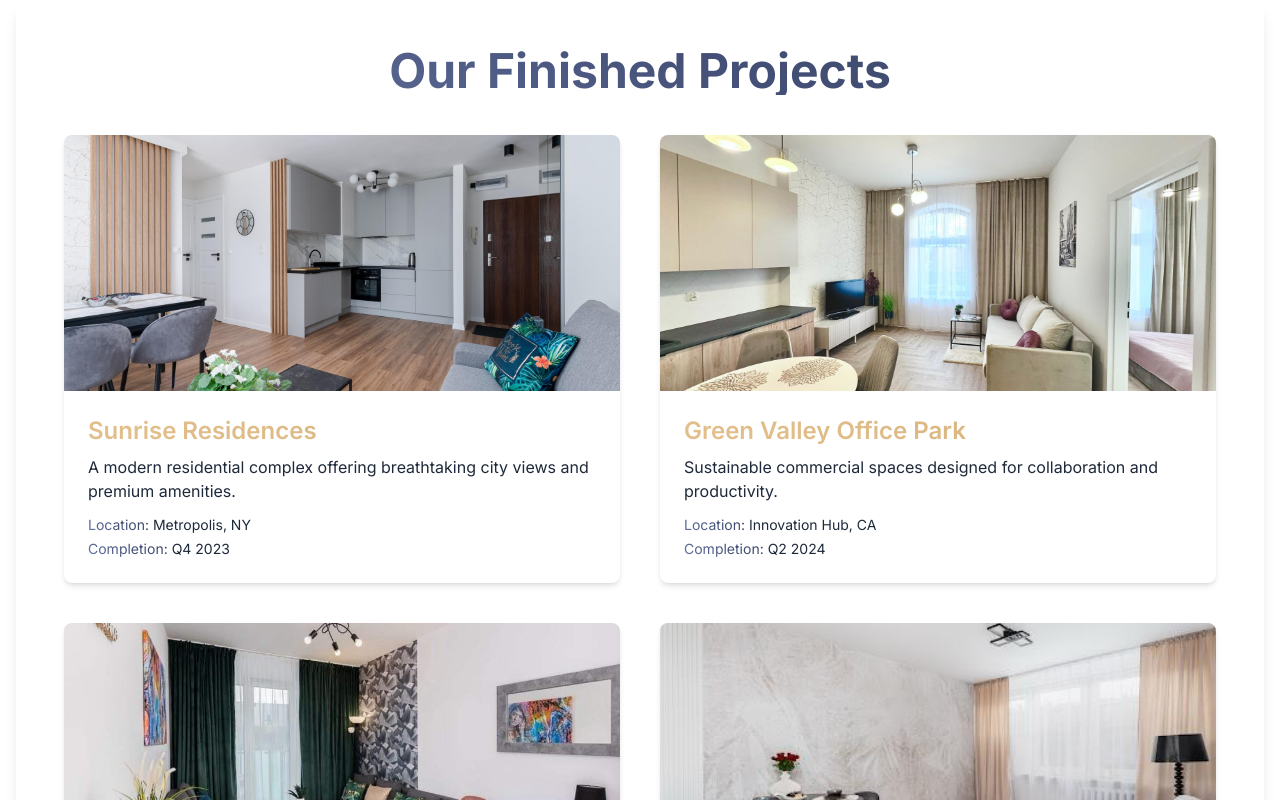
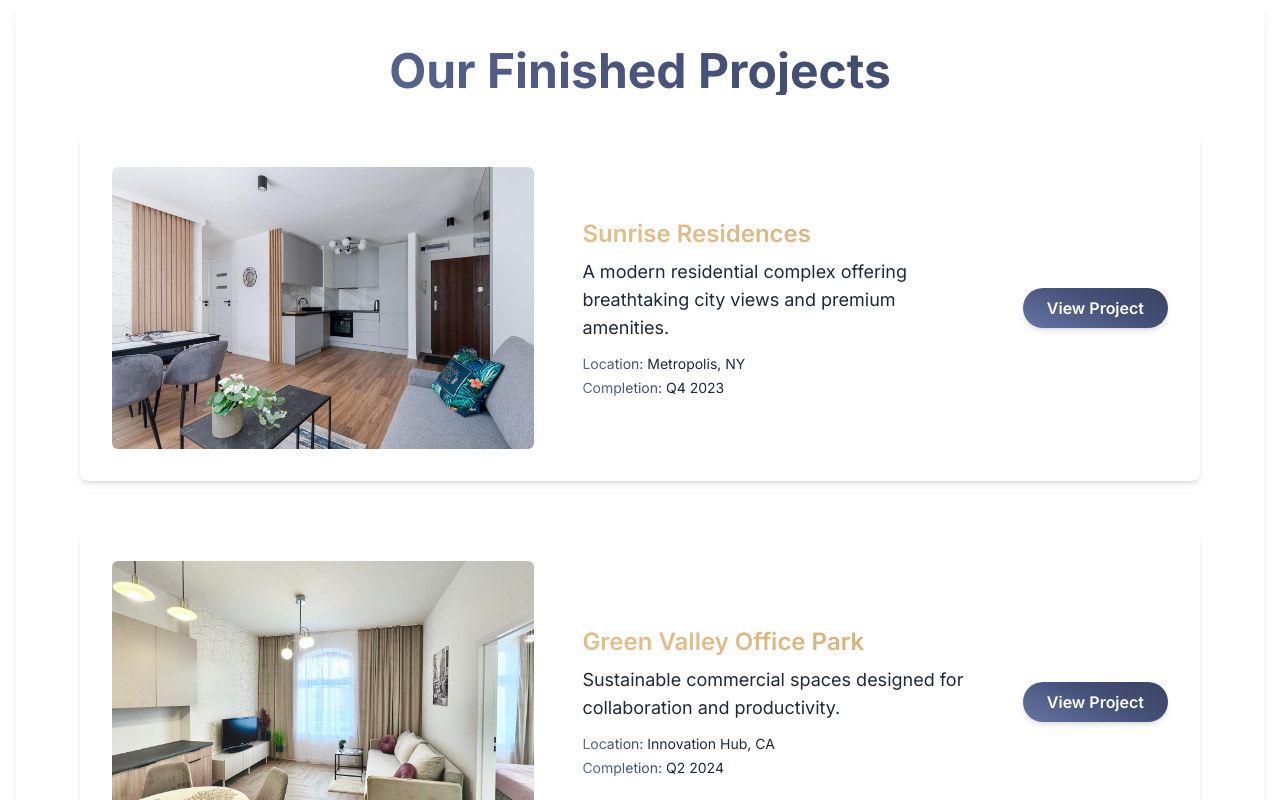
Before and after one commit to karol-wojak/real_estate_website, a React (Vite) app: page / in a window 1280 px wide. Shown: the part 1020-1820 px from the top of the page. Built offline with nearby package versions, Linux system fonts and the light colour scheme.

Commit message:
Change portfolio section style

```diff
--- a/src/index.css
+++ b/src/index.css
@@ -45,6 +45,37 @@
   color: transparent; /* Fallback */
 }
 
+/* For Portfolio Images Aspect Ratio */
+.portfolio-image-aspect {
+  /* Calculate height based on 800/534 ratio */
+  /* This method uses aspect-ratio property, widely supported in modern browsers */
+  aspect-ratio: 800 / 534;
+  /* Older fallback (less ideal if not strictly necessary for IE/older Edge)
+     padding-bottom: (534 / 800) * 100%;
+     height: 0;
+  */
+}
+
+/* For Portfolio Buttons */
+.btn-gradient-dark-blue {
+  background-image: var(--gradient-dark-blue);
+  color: var(--color-white); /* White text on dark blue gradient */
+  border: none; /* Ensure no default button border */
+  cursor: pointer;
+}
+
+.btn-gradient-dark-blue:hover {
+  background-image: var(--gradient-gold);
+  color: var(--color-black); /* Black text on gold gradient for better contrast */
+}
+
+.portfolio-row {
+  max-width: 1120px; /* Set max width */
+  /* max-height: 234px; */
+  margin-left: auto; /* Center the row horizontally */
+  margin-right: auto;
+}
+
 /* Global Styles */
 body {
     font-family: 'Inter', sans-serif;
--- a/src/pages/Portfolio.jsx
+++ b/src/pages/Portfolio.jsx
@@ -5,25 +5,39 @@ const PortfolioPage = ({ projects }) => (
   <section id="portfolio-section" className="bg-white p-6 md:p-12 rounded-xl shadow-lg transition-all duration-500 ease-in-out transform opacity-0 translate-y-4 animate-fade-in-up">
     {/* H1 Heading - applied dark blue gradient */}
     <h1 className="text-4xl md:text-5xl font-extrabold text-center text-gradient-dark-blue mb-10">Our Finished Projects</h1>
-    <div className="grid grid-cols-1 md:grid-cols-2 gap-8 lg:gap-10">
+    <div className="space-y-12">
       {projects.map((project) => (
-        <div key={project.id} className="relative bg-white rounded-lg shadow-md overflow-hidden transform transition-all duration-300 ease-in-out hover:scale-103 hover:shadow-xl group">
-          <img
-            src={project.image}
-            alt={project.name}
-            className="w-full h-64 object-cover transition-transform duration-300 group-hover:scale-105"
-            onError={(e) => { e.target.onerror = null; e.target.src = `/image_error_placeholder.png`; }}
-          />
-          <div className="p-6">
+        <div
+          key={project.id}
+          className="bg-white rounded-lg shadow-md overflow-hidden transition-all duration-300 ease-in-out hover:shadow-xl
+                     flex flex-col md:flex-row items-center md:items-stretch md:justify-between p-6 md:p-8 space-y-4 md:space-y-0 md:space-x-12
+                     portfolio-row" // <--- ADDED: New custom class for fixed width/height
+        >
+          {/* Image (Left on Desktop, Top on Mobile) */}
+          <div className="w-full md:w-2/5 flex-shrink-0">
+            <img
+              src={project.image}
+              alt={project.name}
+              className="portfolio-image-aspect w-full object-cover rounded-md transition-transform duration-300 hover:scale-105"
+              onError={(e) => { e.target.onerror = null; e.target.src = `/image_error_placeholder.png`; }}
+            />
+          </div>
+
+          {/* Text Content (Middle) */}
+          <div className="flex-grow text-left overflow-y-auto flex flex-col justify-center"> {/* <--- ADDED: overflow-y-auto for text content */}
             {/* H3 Subheading - gold gradient */}
             <h3 className="text-2xl font-semibold text-gradient-gold mb-2">{project.name}</h3>
-            <p className="text-gray-800 mb-3">{project.description}</p>
+            <p className="text-gray-800 md:text-lg mb-3">{project.description}</p>
             <p className="text-gray-800 font-medium text-sm mb-1"><span className="text-gradient-dark-blue">Location:</span> {project.location}</p>
             <p className="text-gray-800 font-medium text-sm"><span className="text-gradient-dark-blue">Completion:</span> {project.completion}</p>
           </div>
-          <div className="absolute inset-0 bg-linear-to-t from-black/60 to-transparent opacity-0 group-hover:opacity-100 transition-opacity duration-300 flex items-end p-6">
-            {/* Button - applied gold gradient background */}
-            <button className="bg-(--gradient-gold) text-white px-6 py-2 rounded-full font-semibold shadow-md hover:opacity-80 transition-opacity duration-300 transform translate-y-4 group-hover:translate-y-0 opacity-0 group-hover:opacity-100 focus:outline-none focus:ring-2 focus:ring-blue-400 focus:ring-opacity-75">
+
+          {/* Button (Right on Desktop, Bottom on Mobile) */}
+          <div className="w-full md:w-auto flex-shrink-0 md:self-center">
+            <button
+              className="w-full md:w-auto px-6 py-2 rounded-full font-semibold shadow-md focus:outline-none transition-all duration-300
+                         btn-gradient-dark-blue hover:btn-gradient-gold"
+            >
               View Project
             </button>
           </div>
```
